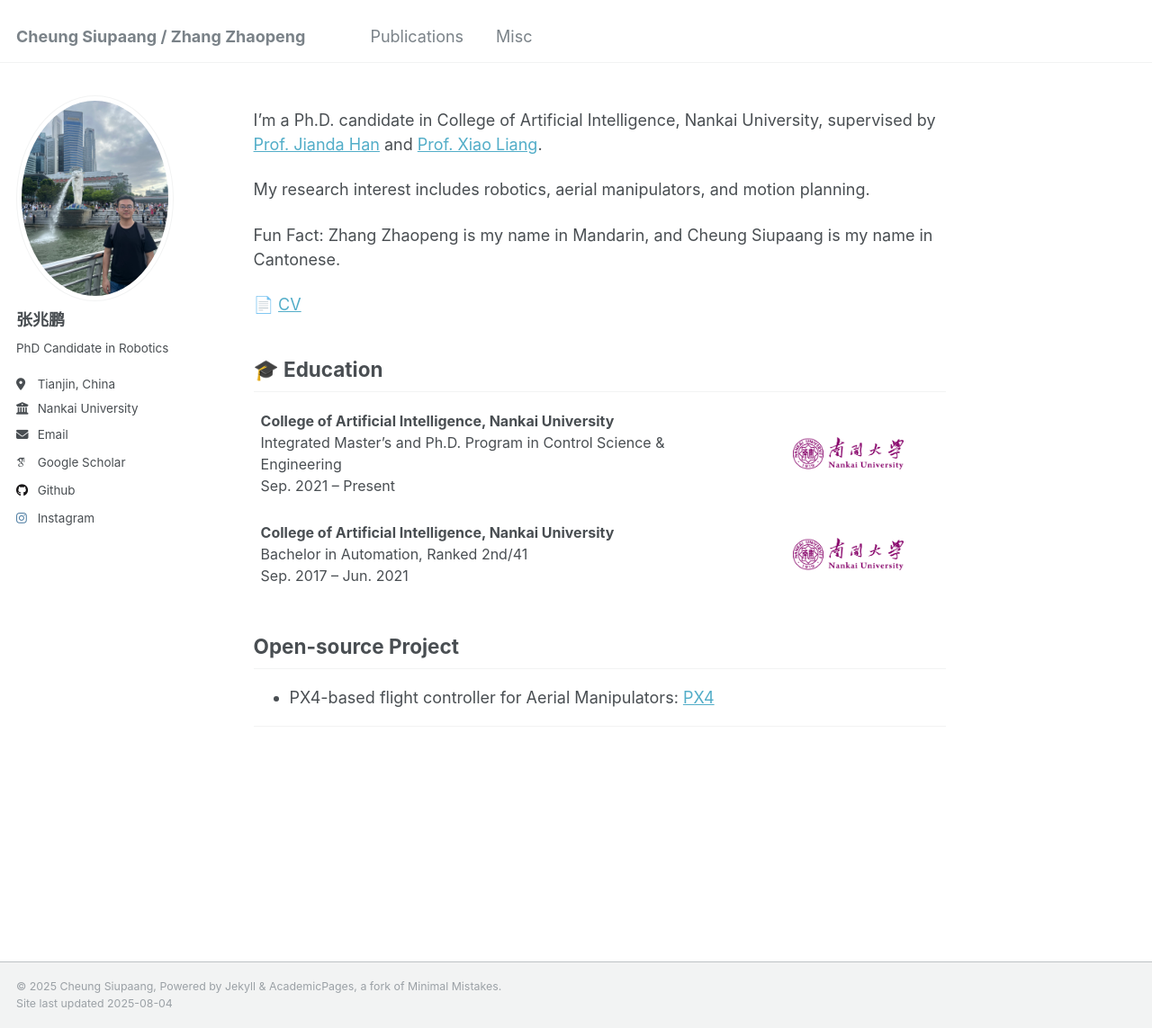
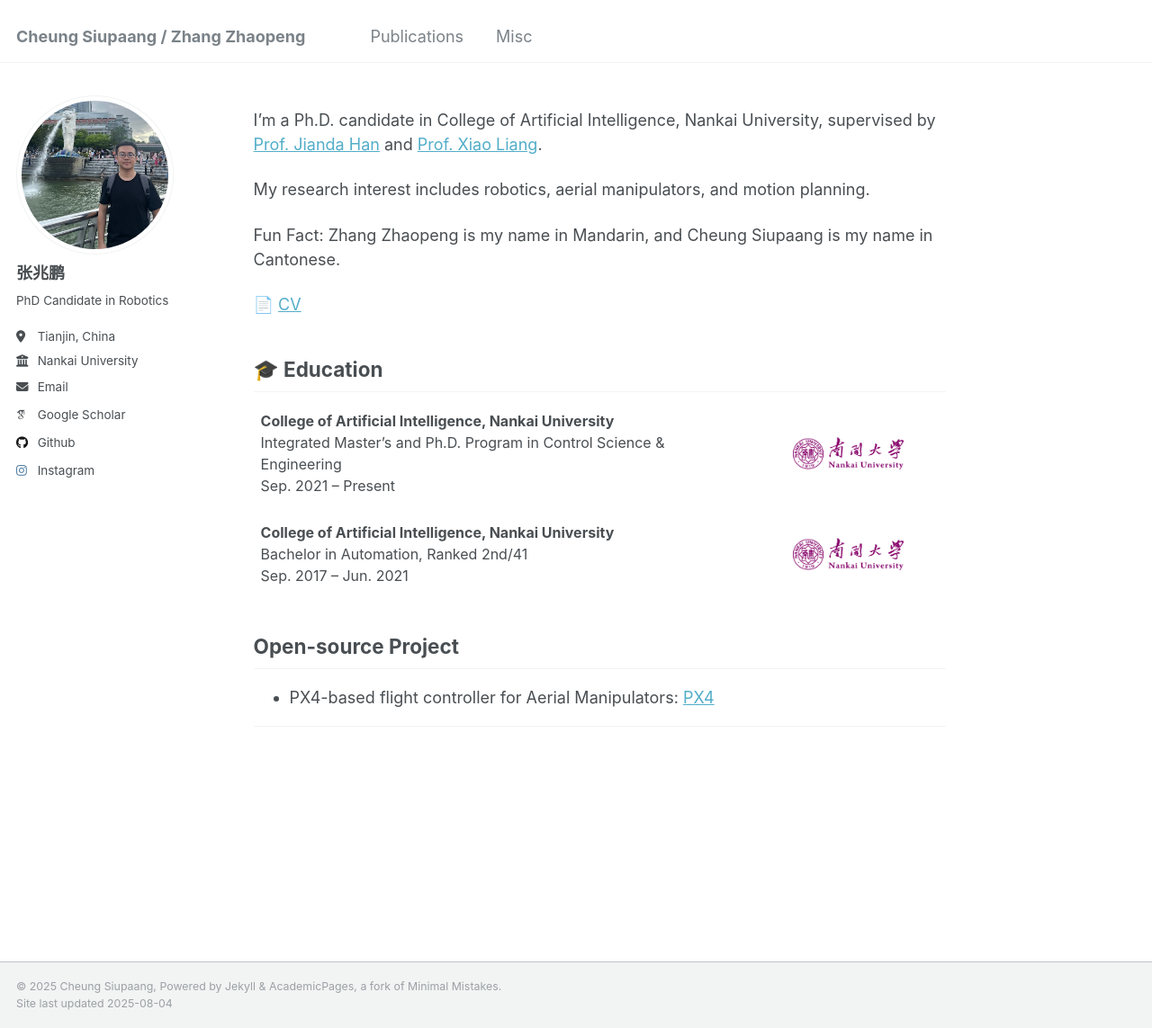
Before and after one commit to Arthuryingjin/Arthuryingjin.github.io, a Jekyll site: the page built from _pages/about.md, in a window 1280 px wide and 1143 px high. Shown: the whole window at 90% size. Built offline with Jekyll 4.4.1, drawn with Linux system fonts in a browser that asks for light colours; some web fonts are replaced; comment, search, counter and statistics services are not loaded.

Commit message:
update-photo

```diff
--- a/_config.yml
+++ b/_config.yml
@@ -23,7 +23,7 @@ repository               : "cheungsiupaang/cheungsiupaang.github.io"
 author:
   # Biographic information
   # avatar           : "zzp.png"
-  avatar           : "2025-zzp.jpg"
+  avatar           : "2025-zzp-new.jpg"
   name             : "张兆鹏"
   pronouns         : # example: "she/her"
   bio              : "PhD Candidate in Robotics"
```
Also changed, not shown: images/2025-zzp-new.jpg (added).
